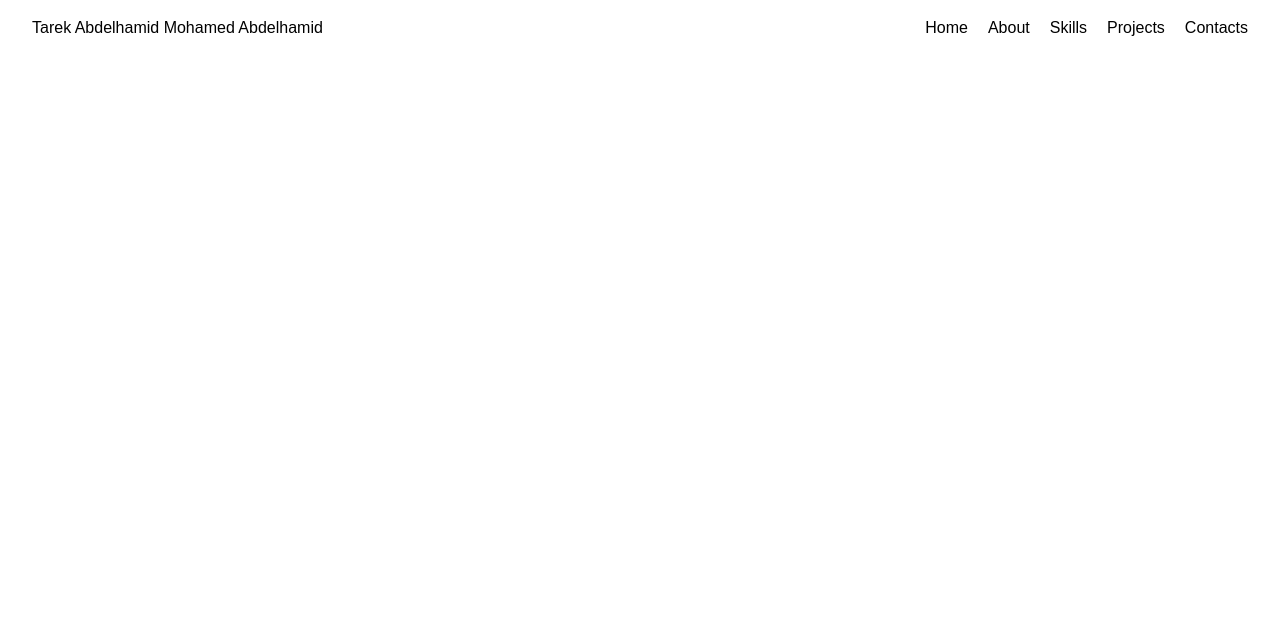
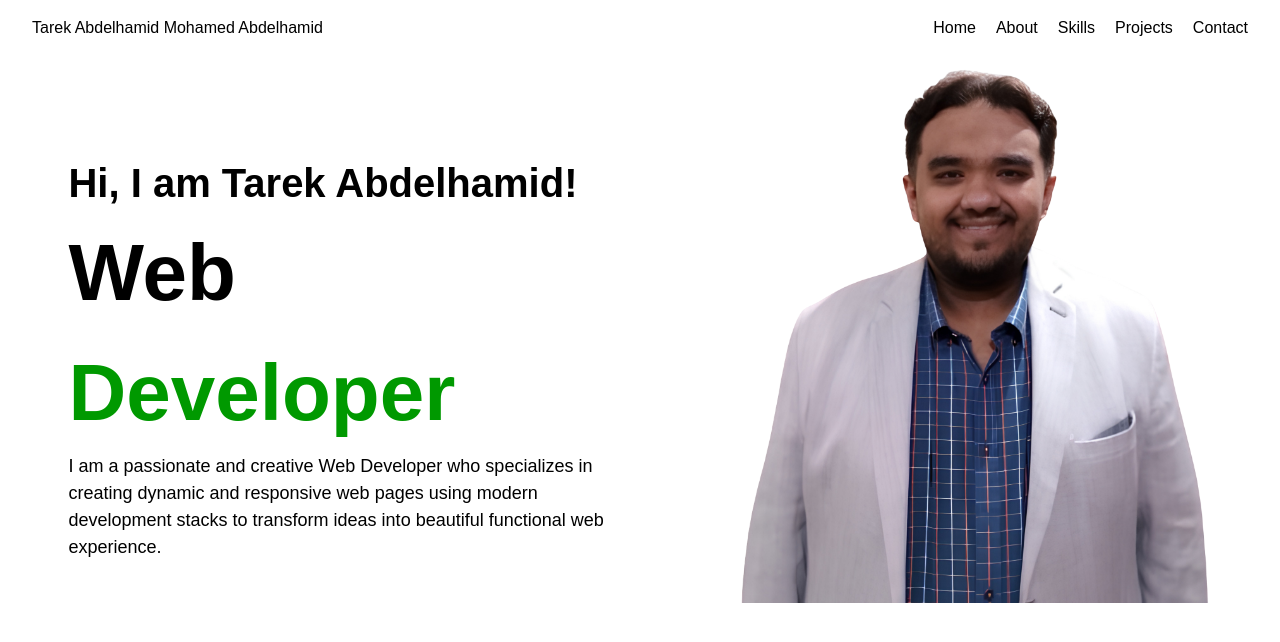
Before and after one commit to BugHunterExtraordinaire/portfolio-website, a React (Vite) app: page / in a window 1280 px wide. Shown: the top 642 px of the page. Built offline with nearby package versions, Linux system fonts and the light colour scheme.

Commit message:
Finish About section in main content

```diff
--- a/index.html
+++ b/index.html
@@ -5,8 +5,8 @@
     <meta name="viewport" content="width=device-width, initial-scale=1.0" />
     <title>Welcome to my portfolio</title>
   </head>
-  <body>
-    <div id="root"></div>
+  <body class="w-dvw">
+    <div id="root" class="flex flex-col items-center"></div>
     <script type="module" src="/src/main.jsx"></script>
     <script src="https://kit.fontawesome.com/2814d08393.js" crossorigin="anonymous"></script>
   </body>
--- a/src/header/Header.jsx
+++ b/src/header/Header.jsx
@@ -2,7 +2,7 @@ import Navigator from './Navigator.jsx'
 
 export default function Header() {
   return (
-    <header className="flex justify-between w-dvw px-8 py-4">
+    <header className="flex justify-between w-dvw px-8 py-4 sticky left-0 top-0 h-fit bg-white">
       <p aria-label="Developer Name">Tarek Abdelhamid Mohamed Abdelhamid</p>
       <Navigator />
     </header>
--- a/src/header/Navigator.css
+++ b/src/header/Navigator.css
@@ -7,11 +7,12 @@
   content: '';
   display: block;
   width: 0;
+  height: 1px;
+  background-color: green;
   bottom: 0;
   left: 0;
   transition: 0.2s ease-out;
 }
 .link-animation:hover::after {
   width: 100%;
-  border-bottom: 1px solid green;
 }
--- a/src/header/Navigator.jsx
+++ b/src/header/Navigator.jsx
@@ -8,7 +8,7 @@ export default function Navigator() {
         <li className="link-animation"><a href="#about">About</a></li>
         <li className="link-animation"><a href="#skills">Skills</a></li>
         <li className="link-animation"><a href="#projects">Projects</a></li>
-        <li className="link-animation"><a href="#contacts">Contacts</a></li>
+        <li className="link-animation"><a href="#contact">Contact</a></li>
       </ul>
     </nav>
   );
--- /dev/null
+++ b/src/main-content/About.jsx
@@ -0,0 +1,14 @@
+import PersonalPic from '../assets/my-image.png'
+
+export default function About() {
+  return (
+    <section className="flex justify-between w-full" aria-label='About section' id='about'>
+      <section className='flex flex-col w-[50%] pt-[8%] h-fit pl-[3%]' aria-label='Brief Description'>
+        <p className='text-[2.5rem] font-semibold' aria-label='Name'>Hi, I am Tarek Abdelhamid!</p>
+        <p className='text-[5rem] font-bold' aria-label='Job title'>Web <span className='text-[#009900]'>Developer</span></p>
+        <p className='text-[18px]' aria-label='About me'>I am a passionate and creative Web Developer who specializes in creating dynamic and responsive web pages using modern development stacks to transform ideas into beautiful functional web experience.</p>
+      </section>
+      <img src={PersonalPic} alt='My Picture' className='w-[45%]'/>
+    </section>
+  );
+}
--- a/src/main-content/MainContent.jsx
+++ b/src/main-content/MainContent.jsx
@@ -1,7 +1,9 @@
+import About from './About.jsx'
+
 export default function MainContent() {
   return (
-    <main>
-
+    <main id="home" className='flex w-[95dvw]'>
+      <About />
     </main>
   );
 }
```
Also changed, not shown: src/assets/my-image.png (added).
